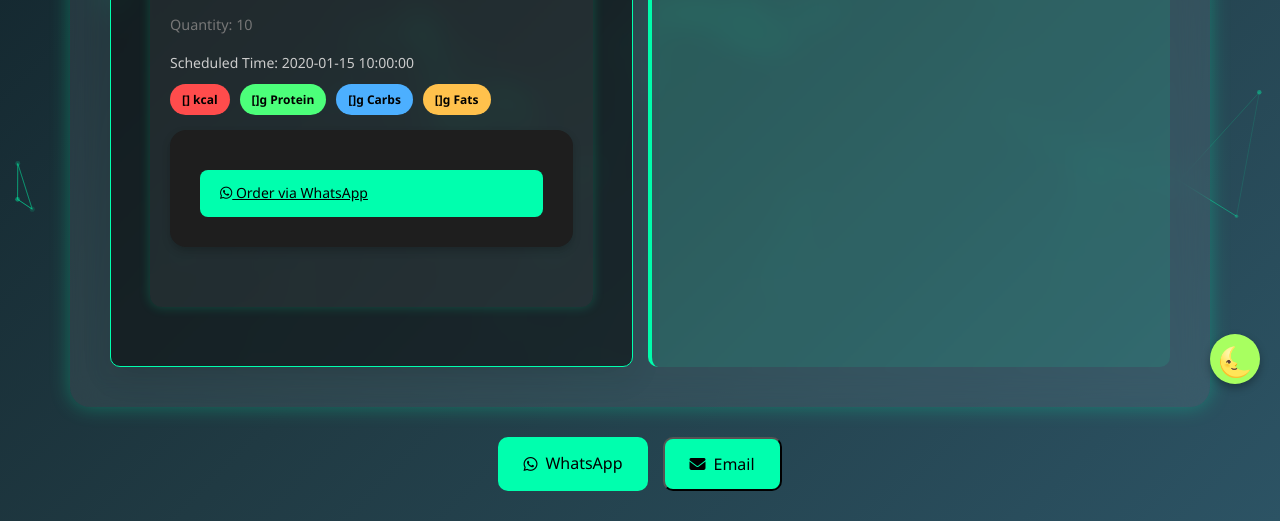
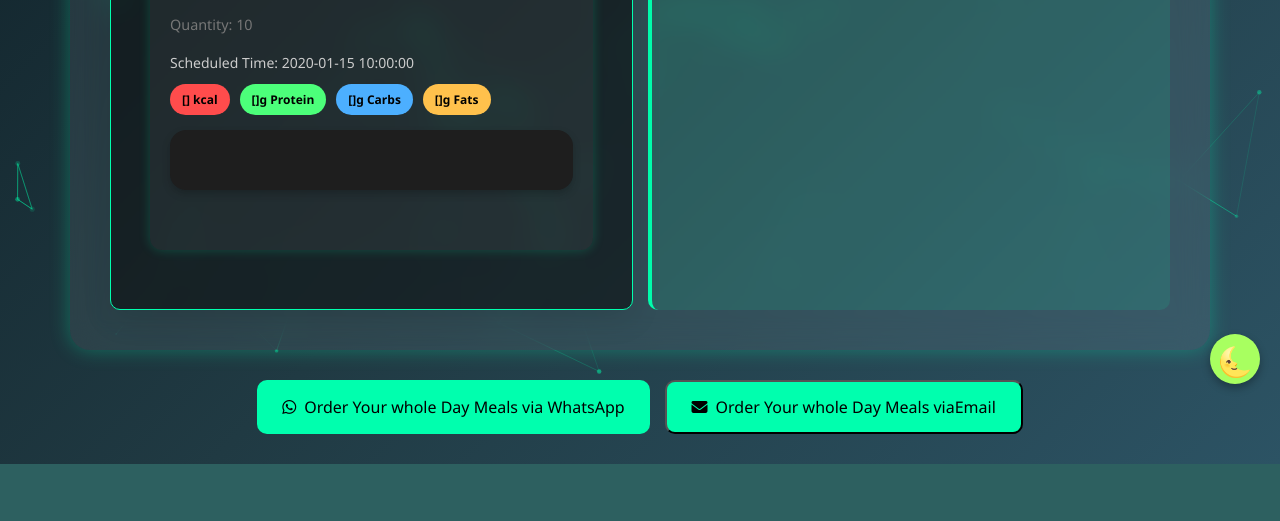
Before and after one commit to jiyad-shaikh/meal-genie, a Flask app: template templates/result.html in a window 1280 px wide. Shown: the part 396-917 px from the top of the page. After the commit the page ends 860 px from the top, so only its background shows below. Run offline with Flask 3, Linux system fonts and the light colour scheme; the template is opened without the code that fills it: most values are stand-ins (such as "Sample title", 1, 10 or a date in 2020); some libraries are stand-ins or nearby versions.

Commit message:
added the button to order whole day meal via whatsapp and email

```diff
--- a/templates/meal_section.html
+++ b/templates/meal_section.html
@@ -45,12 +45,12 @@
         <input type="hidden" name="fats" value="{{ meal.fats }}">
 
         <!-- <button type="submit" class="order-btn">Order This Meal</button> -->
-        <a
+        <!-- <a
     href="https://wa.me/917045475886?text=Hello%2C%20I%20would%20like%20to%20order%3A%0A%0AMeal%20Time%3A%20{{ meal_time_passed }}%0AItem%3A%20{{ meal.item }}%0AQuantity%3A%20{{ meal.quantity }}%0ATime%3A%20{{ meal.time if meal.time is defined else 'N%2FA' }}%0ACalories%3A%20{{ meal.calories }}%20kcal%0AProtein%3A%20{{ meal.protein }}g%20%7C%20Carbs%3A%20{{ meal.carbs }}g%20%7C%20Fats%3A%20{{ meal.fats }}g"
     target="_blank"
     class="order-btn">
     <i class="fab fa-whatsapp"></i>
-    Order via WhatsApp
+    Order via WhatsApp -->
 </a>
     </form>
 </div>
--- a/templates/result.html
+++ b/templates/result.html
@@ -256,10 +256,10 @@ footer {
         <div class="result-actions no-print">
 
             <a href="#" id="send-whatsapp" class="action-btn btn-whatsapp">
-                <i class="fab fa-whatsapp"></i> WhatsApp
+                <i class="fab fa-whatsapp"></i> Order Your whole Day Meals via WhatsApp
             </a>
             <button id="send-email" class="action-btn btn-email">
-                <i class="fas fa-envelope"></i> Email
+                <i class="fas fa-envelope"></i>  Order Your whole Day Meals viaEmail
             </button>
         </div>
     </div>
@@ -287,7 +287,7 @@ footer {
 // WhatsApp Sharing
         document.getElementById('send-whatsapp').addEventListener('click', (e) => {
             e.preventDefault();
-            const planText = `Meal Genie Plan\n\nProfile: {{ gender|capitalize }}, {{ age }}, {{ activity|capitalize }} activity\n\n` +
+            const planText = `I Want to order - Meal Genie Plan\n\nProfile: {{ gender|capitalize }}, {{ age }}, {{ activity|capitalize }} activity\n\n` +
                 `{% for meal_time, meals in meal_plans.items() %}` +
                 `{{ meal_time|capitalize }}:\n` +
                 `{% if meals is iterable and meals is not string %}` +
@@ -313,7 +313,7 @@ footer {
 
         // Email Sharing
         document.getElementById('send-email').addEventListener('click', () => {
-            const planText = `Meal Genie Plan\n\nProfile: {{ gender|capitalize }}, {{ age }}, {{ activity|capitalize }} activity\n\n` +
+            const planText = `I Want to order - Meal Genie Plan\n\nProfile: {{ gender|capitalize }}, {{ age }}, {{ activity|capitalize }} activity\n\n` +
                 `{% for meal_time, meals in meal_plans.items() %}` +
                 `{{ meal_time|capitalize }}:\n` +
                 `{% if meals is iterable and meals is not string %}` +
```
